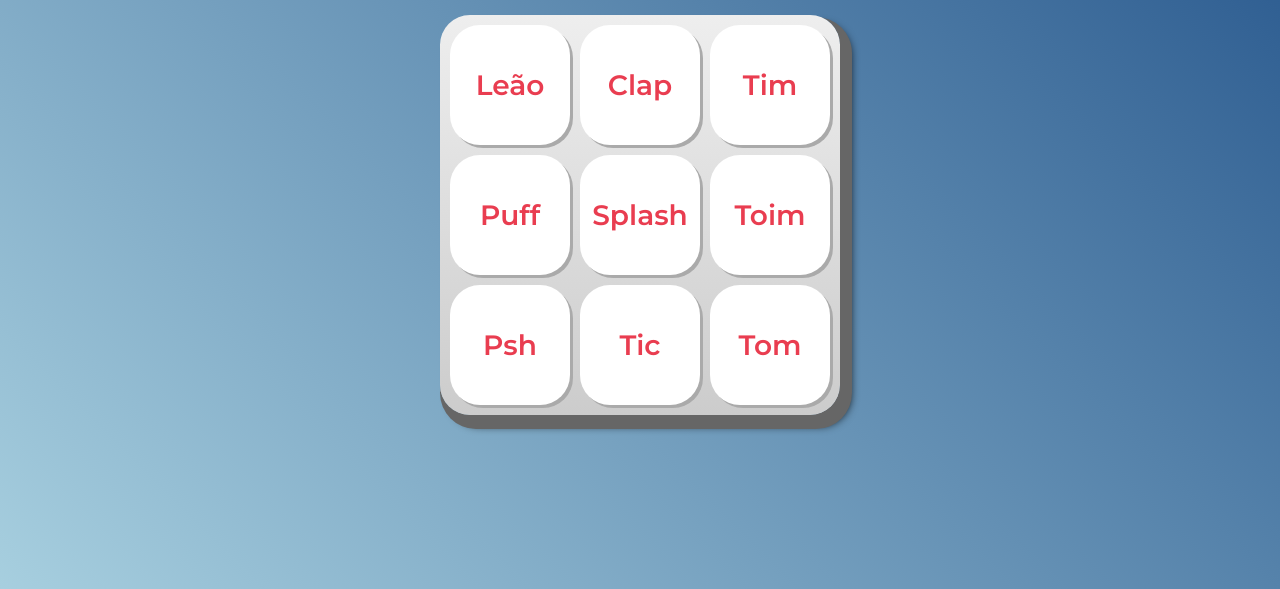
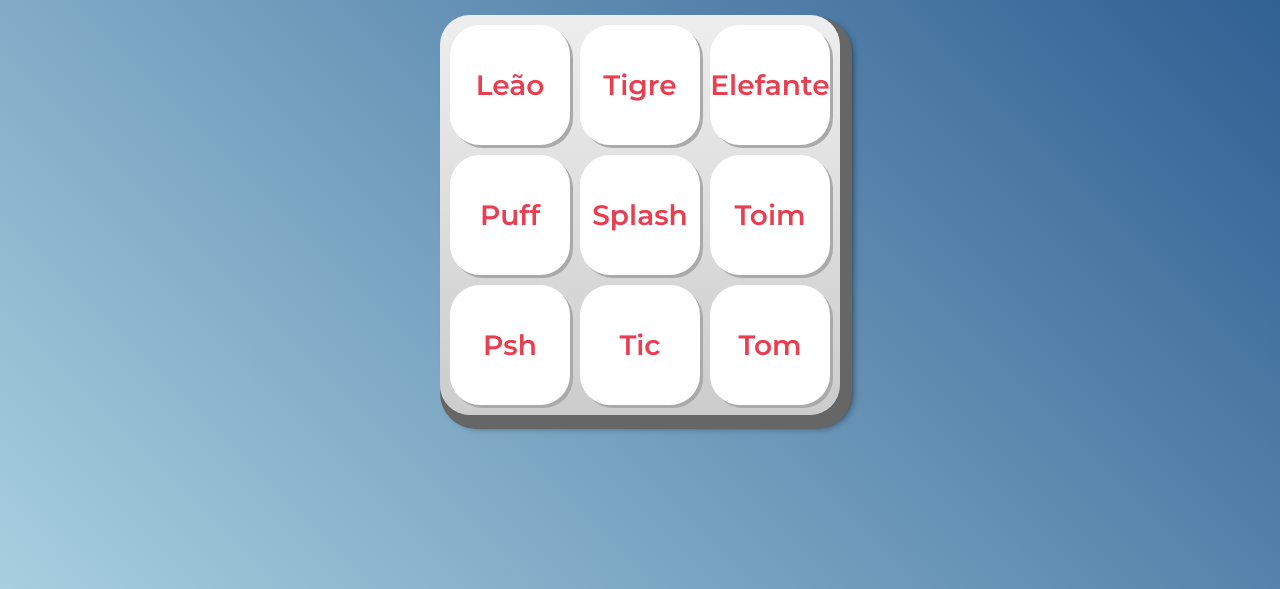
Before and after one commit to Any09/sons-de-animais-africanos, a plain HTML site: page index.html in a window 1280 px wide. Shown: the part 211-800 px from the top of the page. Drawn offline with Linux system fonts and the light colour scheme.

Commit message:
wutrturt

```diff
--- a/index.html
+++ b/index.html
@@ -23,8 +23,8 @@
 
     <section class="teclado">
         <button class="tecla tecla_pom">Leão</button>
-        <button class="tecla tecla_clap">Clap</button>
-        <button class="tecla tecla_tim">Tim</button>
+        <button class="tecla tecla_clap">Tigre</button>
+        <button class="tecla tecla_tim">Elefante</button>
 
         <button class="tecla tecla_puff">Puff</button>
         <button class="tecla tecla_splash">Splash</button>
```
